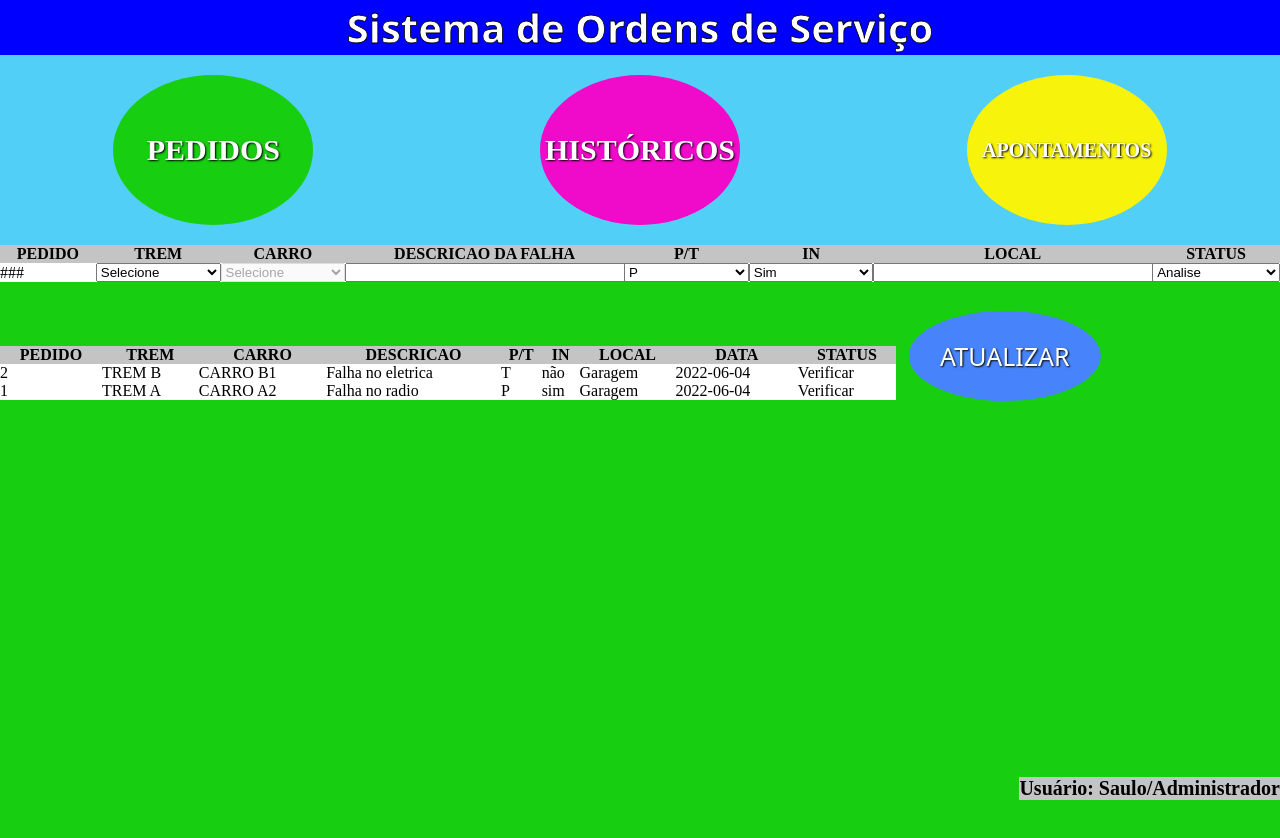
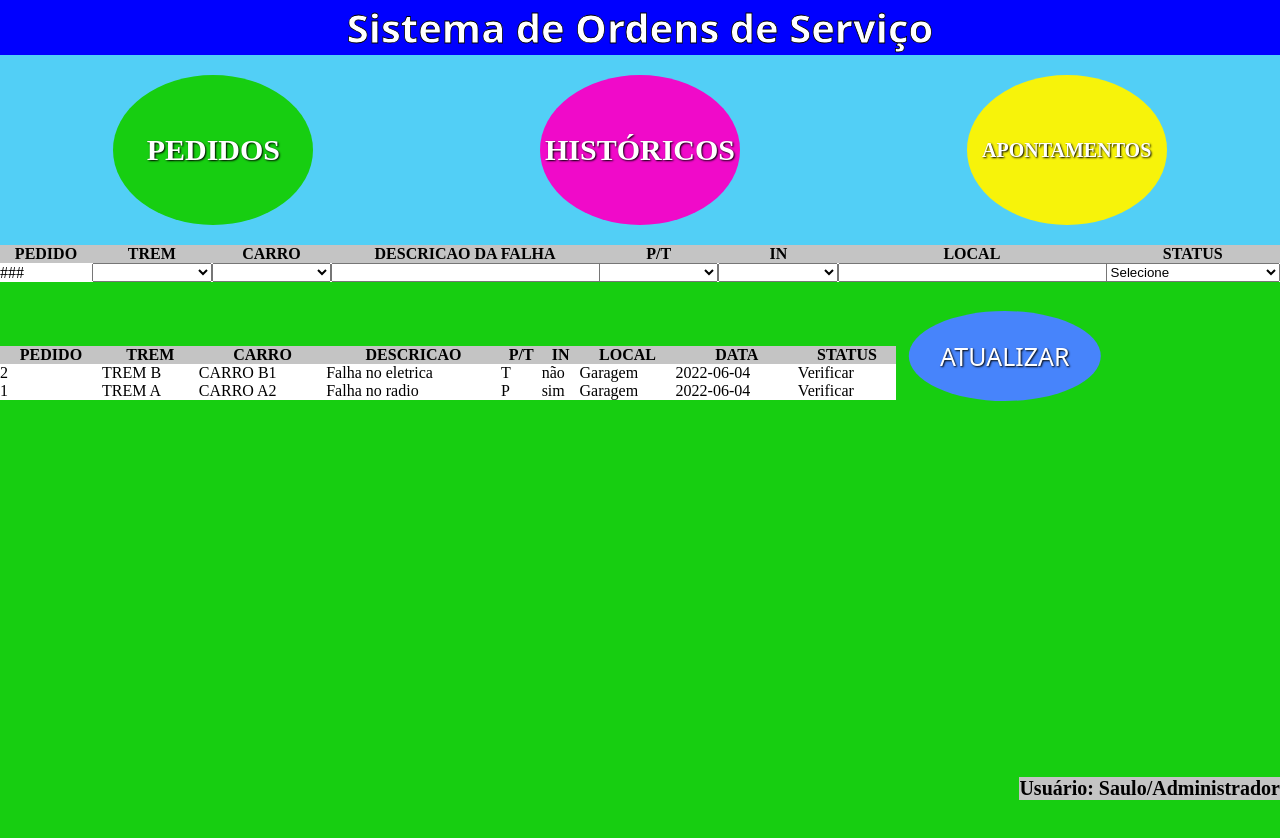
Before and after one commit to r-leafar/pi2-vue, a Vue app: page /pedido in a window 1280 px wide. Shown: the top 838 px of the page. Built offline with nearby package versions, Linux system fonts and the light colour scheme; data requests are answered from the project's data file.

Commit message:
mudanças para salvar form

```diff
--- a/src/components/Pedido.vue
+++ b/src/components/Pedido.vue
@@ -26,7 +26,7 @@
                   id="trem"
                 >
                   <option disabled value="">Selecione</option>
-                  <option v-for="trem in trens" :key="trem.id" :value="trem.nome">
+                  <option v-for="trem in trens" :key="trem.id" :value="trem.id">
                     {{ trem.nome }}
                   </option>
                 </select>
@@ -34,32 +34,44 @@
               <td>
                 <select name="carro" :disabled="trem == ''" v-model="carro" id="carro">
                   <option disabled value="">Selecione</option>
-                  <option v-for="carro in carros" :key="carro.id" :value="carro.nome">
+                  <option v-for="carro in carros" :key="carro.id" :value="carro.id">
                     {{ carro.nome }}
                   </option>
                 </select>
               </td>
-              <td><input type="text" name="descricao" id="descricao" /></td>
               <td>
-                <select name="pt" id="pt">
+                <input
+                  type="text"
+                  name="descricao_falha"
+                  id="descricao_falha"
+                  v-model="descricao_falha"
+                />
+              </td>
+              <td>
+                <select name="pt" id="pt" v-model="pt">
                   <option disabled value="">Selecione</option>
                   <option value="true">P</option>
                   <option value="false">T</option>
                 </select>
               </td>
               <td>
-                <select name="in" id="in">
+                <select name="in" id="in" v-model="in">
                   <option disabled value="">Selecione</option>
                   <option value="true">Sim</option>
                   <option value="false">Não</option>
                 </select>
               </td>
-              <td><input type="text" name="local" id="local" /></td>
+              <td><input type="text" name="local" id="local" v-model="local" /></td>
               <td>
-                <select name="status" id="status">
+                <select name="status" id="status" v-model="status">
                   <option disabled value="">Selecione</option>
-                  <option value="true">Analise</option>
-                  <option value="false">Finalizado</option>
+                  <option
+                    v-for="status in status_list"
+                    :key="status.idstatus"
+                    :value="status.idstatus"
+                  >
+                    {{ status.descricao }}
+                  </option>
                 </select>
               </td>
             </tr>
@@ -84,7 +96,7 @@
           <tbody></tbody>
         </table>
       </div>
-      <button id="btn-pedido">Atualizar</button>
+      <button id="btn-pedido" v-on:click="createPedido">Atualizar</button>
     </div>
   </main>
 </template>
@@ -93,17 +105,43 @@ export default {
   name: "Pedido",
   data() {
     return {
-      trem: "",
       trens: null,
-      carro: "",
       carros: null,
+      status_list: null,
+      trem: null,
+      carro: null,
+      descricao_falha: null,
+      pt: null,
+      in: null,
+      local: null,
+      status,
     };
   },
   methods: {
+    async createPedido(e) {
+      e.preventDefault();
+
+      const data = {
+        trem: this.trem,
+        carro: this.carro,
+        descricao_falha: this.descricao_falha,
+        pt: this.pt,
+        in: this.in,
+        local: this.local,
+        status: this.status,
+      };
+
+      console.log(data);
+    },
     async getTrens() {
       const req = await fetch(`${process.env.VUE_APP_API_URL}trens`);
       const data = await req.json();
       this.trens = data;
+    },
+    async getStatus() {
+      const req = await fetch(`${process.env.VUE_APP_API_URL}status`);
+      const data = await req.json();
+      this.status_list = data;
     },
     async getPedidos() {
       const req = await fetch(`${process.env.VUE_APP_API_URL}pedidos`);
@@ -117,36 +155,10 @@ export default {
           cell_tmp.innerHTML = element[key];
         }
       });
-      /*
-      Object.keys(data).forEach(function(key) {
-        console.log(key);
-
-      });*/
-      /*
-
-
-      let cell1 = row.insertCell(0);
-      let cell2 = row.insertCell(0);
-      let cell3 = row.insertCell(0);
-      let cell4 = row.insertCell(0);
-      let cell5 = row.insertCell(0);
-      let cell6 = row.insertCell(0);
-      let cell7 = row.insertCell(0);
-      let cell8 = row.insertCell(0);
-      let cell9 = row.insertCell(0);
-      cell1.innerHTML = "NEW CELL1";
-      cell2.innerHTML = "NEW CELL2";
-      cell3.innerHTML = "NEW CELL3";
-      cell4.innerHTML = "NEW CELL4";
-      cell5.innerHTML = "NEW CELL5";
-      cell6.innerHTML = "NEW CELL6";
-      cell7.innerHTML = "NEW CELL7";
-      cell8.innerHTML = "NEW CELL8";
-      cell9.innerHTML = "NEW CELL9";*/
     },
     MontarListaCarros() {
       if (this.trens !== null) {
-        let temp = this.trens.filter((c) => c.nome == this.trem);
+        let temp = this.trens.filter((c) => c.id == this.trem);
         this.carros = temp[0]["carros"];
       }
     },
@@ -154,6 +166,7 @@ export default {
   mounted() {
     this.getTrens();
     this.getPedidos();
+    this.getStatus();
   },
 };
 </script>
@@ -180,10 +193,6 @@ tbody {
 }
 #tabelaC {
   width: 70%;
-  margin-top: 5%;
-}
-#tabelaD {
-  width: 50%;
   margin-top: 5%;
 }
 #btn-pedido {
```
